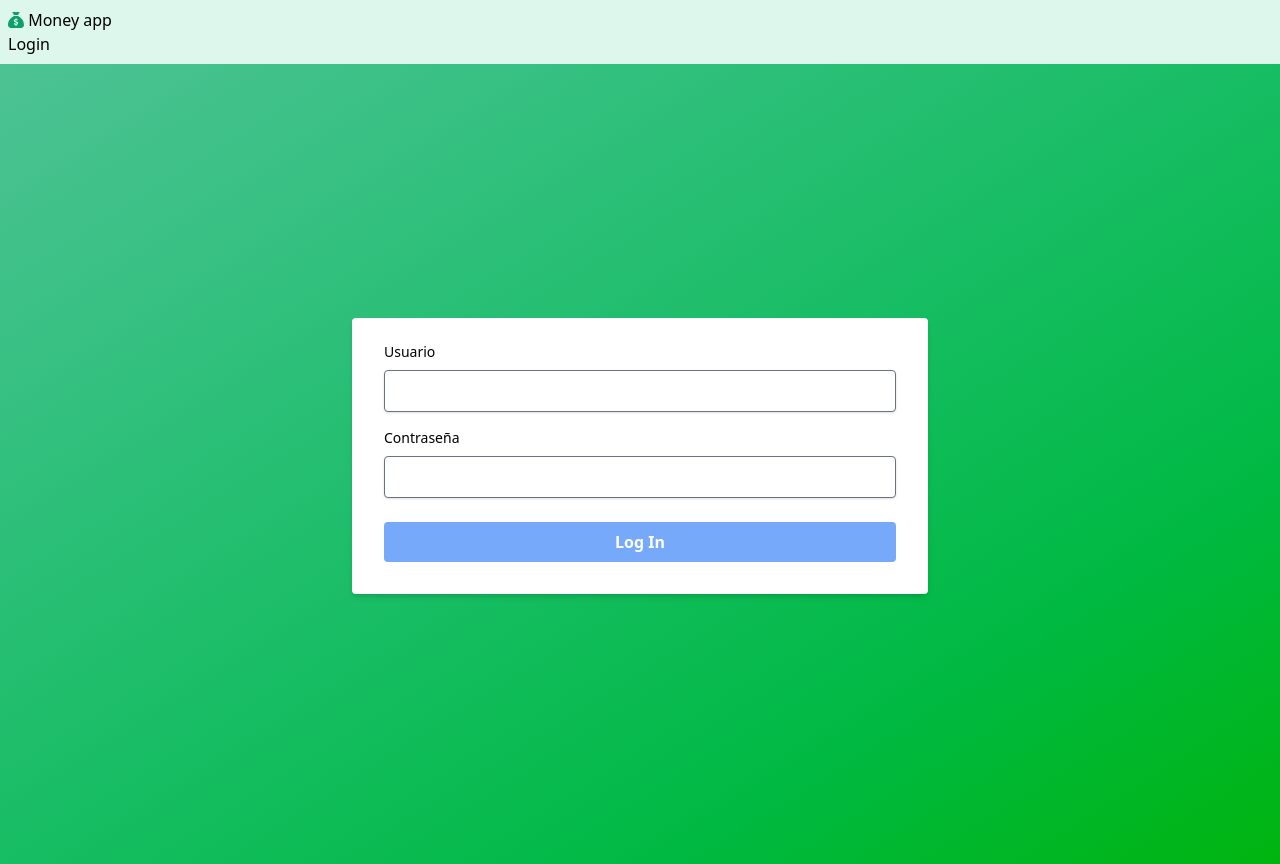
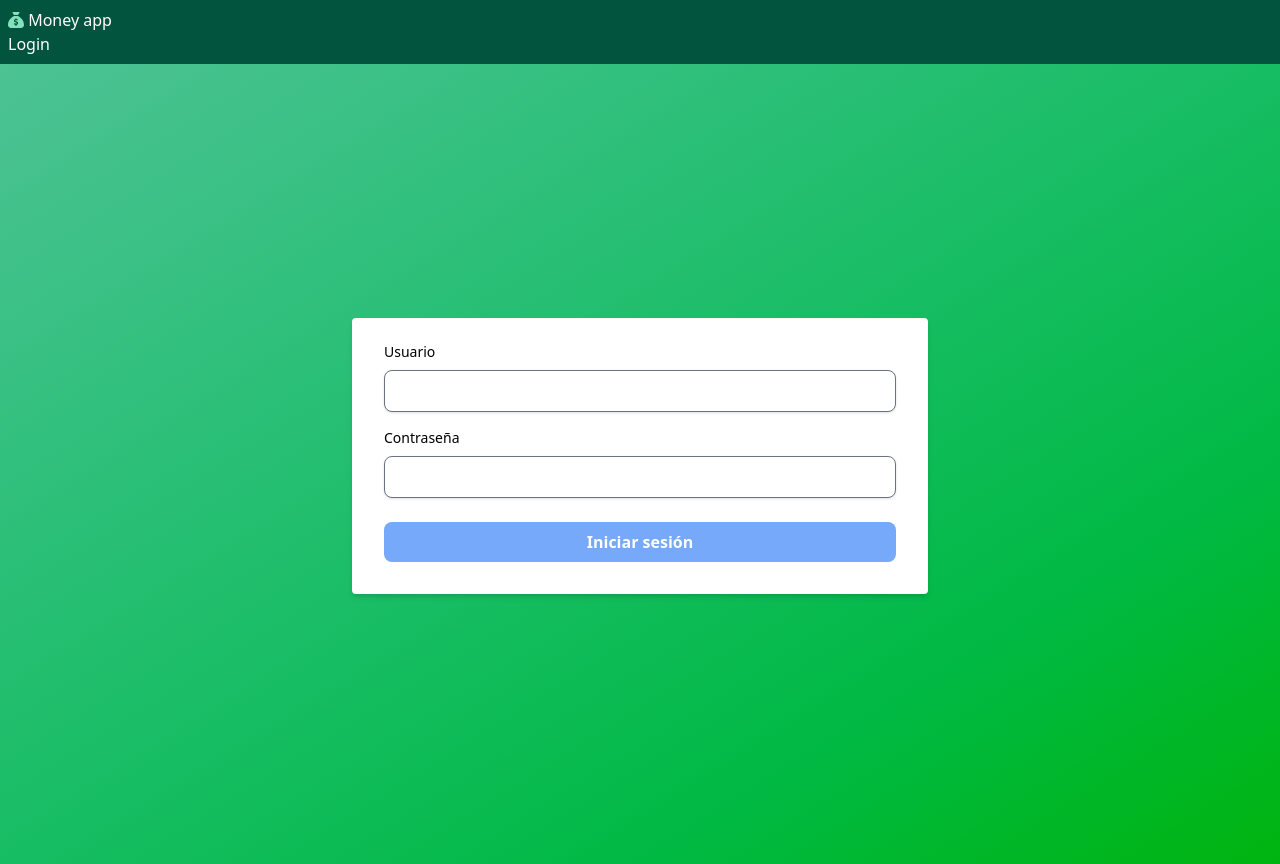
Before and after one commit to RogerVega33/money-web, a Vue app: page /login in a window 1280 px wide. Built offline with nearby package versions, Linux system fonts and the light colour scheme.

Commit message:
Visual improvements

```diff
--- a/src/components/Menu.vue
+++ b/src/components/Menu.vue
@@ -1,16 +1,16 @@
 <template>
-    <div id="menu" class="bg-green-100 p-2">
+    <div id="menu" class="bg-green-800 p-2">
         <nav class="container mx-auto">
-            <div class="flex flex-wrap justify-between items-center mx-auto">
+            <div class="flex flex-wrap justify-between items-center mx-auto text-white">
                 <router-link to="/">
-                    <fa icon="sack-dollar" class="text-green-500" /> <span class="hover:text-blue-600">Money app</span>
+                    <fa icon="sack-dollar" class="text-green-300" /> <span class="hover:text-cyan-300">Money app</span>
                 </router-link>
-                <div class="w-full block w-auto">
-                    <ul class="flex flex-row space-x-8">
-                        <li v-if="!loggedIn" class="hover:text-blue-600">
+                <div class="w-full block w-auto text-white">
+                    <ul class="flex flex-row space-x-8 cursor-pointer">
+                        <li v-if="!loggedIn" class="hover:text-cyan-300">
                             <router-link to="/login">Login</router-link>
                         </li>
-                        <li v-else class="hover:text-blue-600" @click.prevent="logOut">
+                        <li v-else class="hover:text-cyan-300" @click.prevent="logOut">
                             <span>Logout</span>
                         </li>
                     </ul>
@@ -29,7 +29,7 @@ export default {
     methods: {
         logOut() {
             this.$store.dispatch('auth/logout');
-            this.$router.push('/login');
+            this.$router.push('/');
         }
     },
 }
--- a/src/views/Dashboard.vue
+++ b/src/views/Dashboard.vue
@@ -14,10 +14,10 @@
                        :class="{ 'text-blue-700': selectedWallet.id === wallet.id }"
                        class="flex items-center space-x-4 text-gray-900 hover:text-blue-500 cursor-pointer">
                     <div class="flex-shrink-0">
-                      <fa icon="sack-dollar" class="text-green-700 h-8" />
+                      <fa icon="sack-dollar" class="text-green-600 h-8" />
                     </div>
                     <div class="flex-1 min-w-0">
-                      <p class="text-sm font-medium truncate">
+                      <p class="text-sm truncate" :class="selectedWallet.id === wallet.id? 'font-bold':'font-medium'">
                         {{wallet.name}}
                       </p>
                       <p class="text-sm truncate" v-if="currentUser">
@@ -111,6 +111,16 @@
               </div>
             </div>
           </div>
+          <div class="w-full card mx-auto p-4 max-w-md bg-white rounded-lg border shadow-md sm:p-8" v-if="chartLabels.length && chartData.length">
+            <div class="flex justify-between items-center mb-4">
+              <h5 class="text-xl font-bold leading-none text-gray-900">Gastos</h5>
+            </div>
+            <BarChart :labels="chartLabels" :data="chartData" title="Gastos"/>
+          </div>
+        </div>
+      </div>
+
+      <div class="lg:basis-1/3">
         <div class="w-full card mx-auto p-4 max-w-md bg-white rounded-lg border shadow-md sm:p-8">
           <div class="flex justify-between items-center mb-4">
             <h5 class="text-xl font-bold leading-none text-gray-900">Transacciones {{showTransactionsByCategory? 'x categoría' : ''}}</h5>
@@ -183,16 +193,6 @@
               </li>
             </ul>
           </div>
-          </div>
-        </div>
-      </div>
-
-      <div class="lg:basis-1/3" v-if="chartLabels.length && chartData.length">
-        <div class="w-full card mx-auto p-4 max-w-md bg-white rounded-lg border shadow-md sm:p-8">
-          <div class="flex justify-between items-center mb-4">
-            <h5 class="text-xl font-bold leading-none text-gray-900">Gastos</h5>
-          </div>
-          <BarChart :labels="chartLabels" :data="chartData" title="Gastos"/>
         </div>
       </div>
     </div>
--- a/src/views/Home.vue
+++ b/src/views/Home.vue
@@ -2,11 +2,11 @@
   <div class="home flex justify-center">
     <div class="grid md:grid-cols-3">
       <div class="text-center self-center md:col-span-2">
-        <p class="text-7xl text-white">Money app</p>
-        <p class="text-5xl text-white p-10">Lleva registro de tus gastos</p>
-        <p class="text-3xl text-white">Toma decisiones basadas en datos</p>
+        <p class="text-5xl md:text-7xl text-white">Money app</p>
+        <p class="text-3xl md:text-5xl text-white p-10">Lleva registro de tus gastos</p>
+        <p class="text-xl md:text-3xl text-white">Toma decisiones basadas en datos</p>
       </div>
-      <div class="self-center">
+      <div class="md:self-center">
         <img src="../assets/money.gif" alt="money" class="money" />
       </div>
     </div>
--- a/src/views/Login.vue
+++ b/src/views/Login.vue
@@ -7,7 +7,7 @@
             Usuario
           </label>
           <input id="username" type="text" v-model="state.user.username" :class="{ 'border-red-500': v$.user.username.$error }"
-                 class="shadow appearance-none border rounded w-full py-2 px-3 text-grey-darker" required>
+                 class="shadow appearance-none border rounded-lg w-full py-2 px-3 text-grey-darker" required>
           <p v-if="v$.user.username.$error" class="text-red-500 text-xs italic mt-2 mb-2">{{v$.user.username.$errors[0].$message}}</p>
         </div>
         <div class="mt-4">
@@ -15,15 +15,15 @@
             Contraseña
           </label>
           <input id="password" type="password" v-model="state.user.password" :class="{ 'border-red-500': v$.user.password.$error }"
-                 class="shadow appearance-none border rounded w-full py-2 px-3 text-grey-darker" required>
+                 class="shadow appearance-none border rounded-lg w-full py-2 px-3 text-grey-darker" required>
           <p v-if="v$.user.password.$error" class="text-red-500 text-xs italic mt-2 mb-2">{{v$.user.password.$errors[0].$message}}</p>
         </div>
         <div class="mt-6">
           <button type="button" @click="login" :disabled="!state.user.username || !state.user.username"
-                  class="text-white font-bold py-2 px-4 rounded w-full"
+                  class="text-white font-bold py-2 px-4 rounded-lg w-full"
                   :class="{'bg-blue-400': !state.user.username || !state.user.password,
                   'bg-blue-500 hover:bg-blue-600': state.user.username && state.user.password}">
-            Log In
+            Iniciar sesión
           </button>
           <p v-if="state.errorMessage" class="text-red-500 text-xs italic mt-2 mb-2">{{state.errorMessage}}</p>
         </div>
```
Lines whose indentation alone changed are shown as unchanged.
